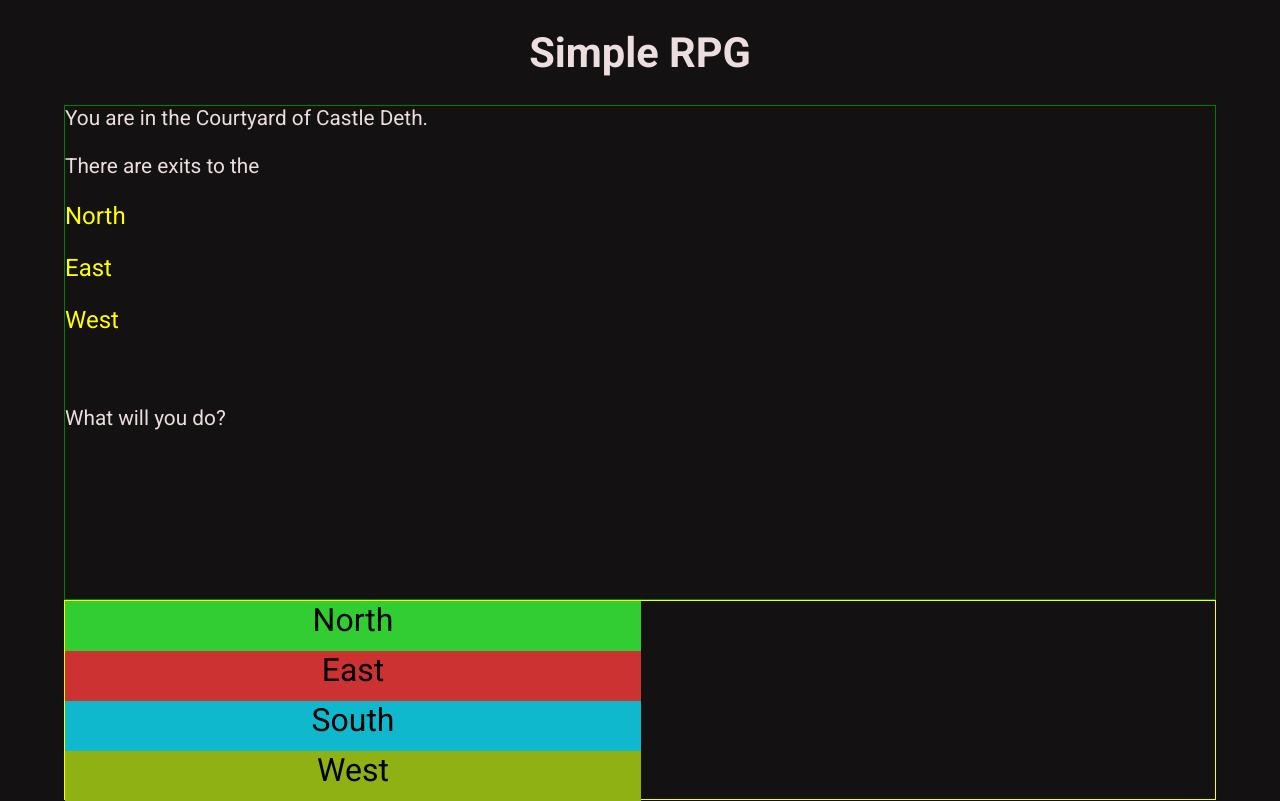
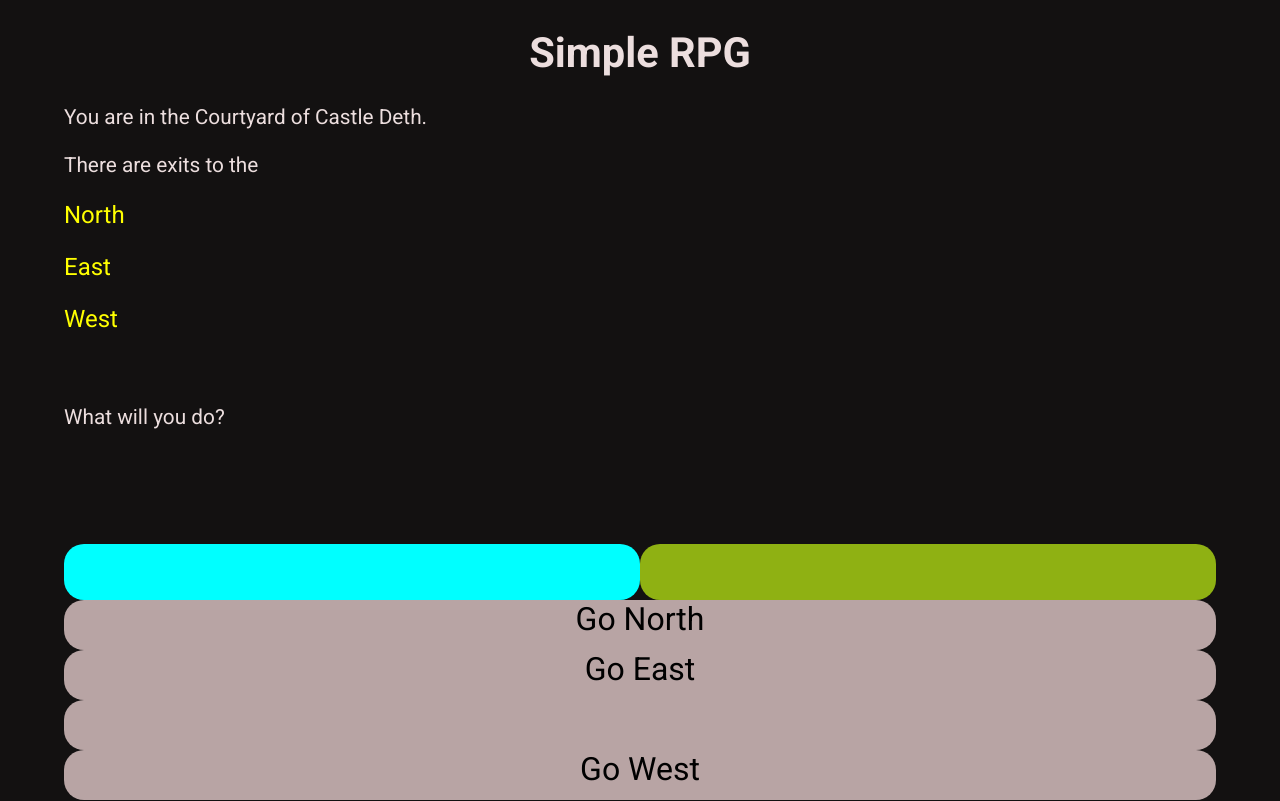
Before and after one commit to Makktu/SimpleRPG, a plain HTML site: page index.html in a window 1280 px wide. Drawn offline with Linux system fonts and the light colour scheme.

Commit message:
latest - and last?

```diff
--- a/index.html
+++ b/index.html
@@ -18,11 +18,15 @@
     <body>
         <h1>Simple RPG</h1>
         <div class="container"></div>
+        <div class="action-zone">
+            <div class="action1"></div>
+            <div class="action2"></div>
+        </div>
         <div class="button-area">
-            <div class="button1 all-but">North</div>
-            <div class="button2 all-but">East</div>
-            <div class="button3 all-but">South</div>
-            <div class="button4 all-but">West</div>
+            <div class="button1 all-but"></div>
+            <div class="button2 all-but"></div>
+            <div class="button3 all-but"></div>
+            <div class="button4 all-but"></div>
         </div>
 
         <script type="module" src="script.js"></script>
--- a/player.js
+++ b/player.js
@@ -1,3 +1 @@
-export let playerCharacter = {
-    // stuff here
-};
+export let playerInventory = [];
--- a/script.js
+++ b/script.js
@@ -1,10 +1,21 @@
 import { worldLocations, exitNames } from "./world.js";
-import { playerCharacter } from "./player.js";
+import { playerInventory } from "./player.js";
 
 let btn1Pressed, btn2Pressed, btn3Pressed, btn4Pressed;
 
 // * defines the display area on screen
 const container = document.querySelector(".container");
+
+const actionOne = document.querySelector(".action1");
+const actionTwo = document.querySelector(".action2");
+
+actionOne.addEventListener("click", () => {
+    console.log("Action 1");
+});
+
+actionTwo.addEventListener("click", () => {
+    console.log("Action 2");
+});
 
 // * define and assign UI controls (temporary)
 
@@ -14,8 +25,8 @@ const btn3 = document.querySelector(".button3");
 const btn4 = document.querySelector(".button4");
 
 btn1.addEventListener("click", () => {
-    if (worldLocations[playerLocation].exits[1]) {
-        playerLocation = worldLocations[playerLocation].exits[1];
+    if (worldLocations[playerLocation].exits[0]) {
+        playerLocation = worldLocations[playerLocation].exits[0];
         getPlayerMove(worldLocations[playerLocation]);
     } else {
         container.innerHTML += "Not that way.";
@@ -52,11 +63,23 @@ const printToScreen = function (message) {
 };
 
 const renderExits = function (exits) {
+    btn1.textContent = "";
+    btn2.textContent = "";
+    btn3.textContent = "";
+    btn4.textContent = "";
     let theExits = "<br>";
     for (let exit in exits) {
         if (exits[exit]) {
             theExits += `<p class="touchable ${exitNames[exit]}">${exitNames[exit]}</p>`;
+            if (exit == 0) btn1.textContent = `Go ${exitNames[exit]}`;
+            if (exit == 1) btn2.textContent = `Go ${exitNames[exit]}`;
+            if (exit == 2) btn3.textContent = `Go ${exitNames[exit]}`;
+            if (exit == 3) btn4.textContent = `Go ${exitNames[exit]}`;
         }
+    }
+    if (theExits == "<br>") {
+        container.innerHTML += "<br><br>There is no way out!";
+        return;
     }
     container.innerHTML += `<br><br>There are exits to the ${theExits}`;
 };
@@ -64,6 +87,7 @@ const renderExits = function (exits) {
 const getPlayerMove = function (wherePlayer) {
     console.log(worldLocations[playerLocation].exits);
     container.innerHTML = "";
+    // btnArea.innerHTML = "";
     printToScreen(`You are in ${wherePlayer.placeName}.`);
     if (worldLocations[playerLocation].pickups) {
         let itemNow = 0;
@@ -71,9 +95,8 @@ const getPlayerMove = function (wherePlayer) {
             printToScreen(
                 `<br>There is a <span style="color:yellowgreen;">${wherePlayer.pickups[itemNow]}</span> here.`
             );
-            printToScreen(
-                `<br>It is of ${wherePlayer.pickups[itemNow + 1]} quality.`
-            );
+            actionOne.textContent = `Take ${wherePlayer.pickups[itemNow]}`;
+            printToScreen(`<br>${wherePlayer.pickups[itemNow + 1]}`);
             itemNow += 2;
         }
     }
--- a/style.css
+++ b/style.css
@@ -22,27 +22,52 @@ body {
 .container {
     height: 90vh;
     width: 90vw;
-    border: 1px green solid;
+}
+
+.action-zone {
+    display: flex;
+    flex-direction: row;
+    height: 10vh;
+    width: 90vw;
+}
+
+.action1,
+.action2 {
+    width: 45vw;
+    height: 7vh;
+    line-height: 7vh;
+    text-align: center;
+    /* font-size: 2rem; */
+    color: black;
+    border-radius: 20px;
+}
+
+.action1 {
+    background-color: aqua;
+}
+.action2 {
+    background-color: rgb(143, 177, 19);
 }
 
 .button-area {
     position: relative;
     bottom: 0;
     height: 200px;
+    /* line-height: 200px; */
     width: 90vw;
-    border: yellow 1px solid;
 }
 
 .all-but {
-    background-color: rgb(236, 222, 222);
+    background-color: rgb(184, 164, 164);
     color: black;
-    width: 45vw;
+    width: 90vw;
     height: 50px;
     text-align: center;
     justify-content: center;
     font-size: 2rem;
+    border-radius: 20px;
 }
-.button1 {
+/* .button1 {
     background-color: limegreen;
 }
 .button2 {
@@ -53,7 +78,7 @@ body {
 }
 .button4 {
     background-color: rgb(143, 177, 19);
-}
+} */
 
 .player-move {
     font-size: 2rem;
```
